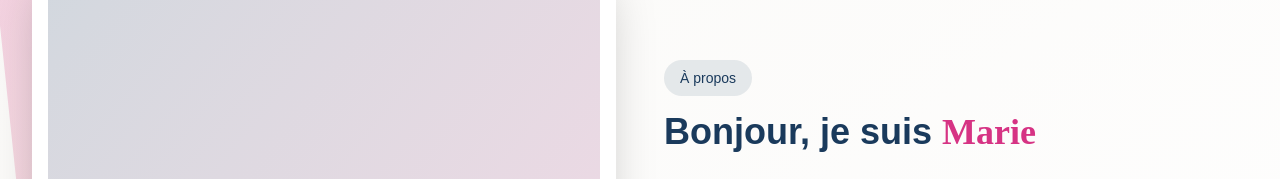
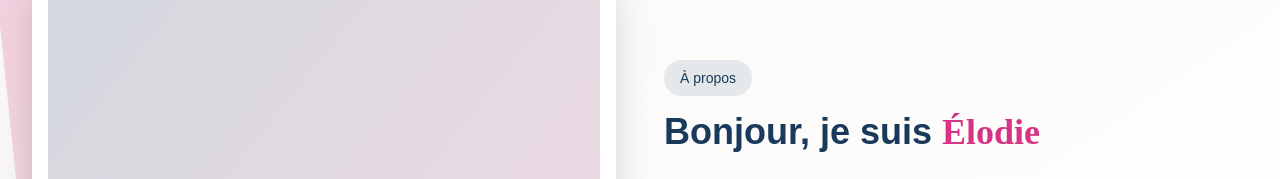
Before and after one commit to agenceleela/helloassist, a Next.js app: page / in a window 1280 px wide. Shown: the part 3168-3347 px from the top of the page. Built offline with nearby package versions, Linux system fonts and the light colour scheme.

Commit message:
Update About.tsx

```diff
--- a/src/components/About.tsx
+++ b/src/components/About.tsx
@@ -70,7 +70,7 @@ const About = () => {
 
             <h2 className="text-3xl md:text-4xl font-bold text-[#1a3a5c] mb-6">
               Bonjour, je suis{" "}
-              <span className="script-accent text-4xl">Marie</span>
+              <span className="script-accent text-4xl">Élodie</span>
             </h2>
 
             <p className="text-gray-600 text-lg leading-relaxed mb-6">
```
